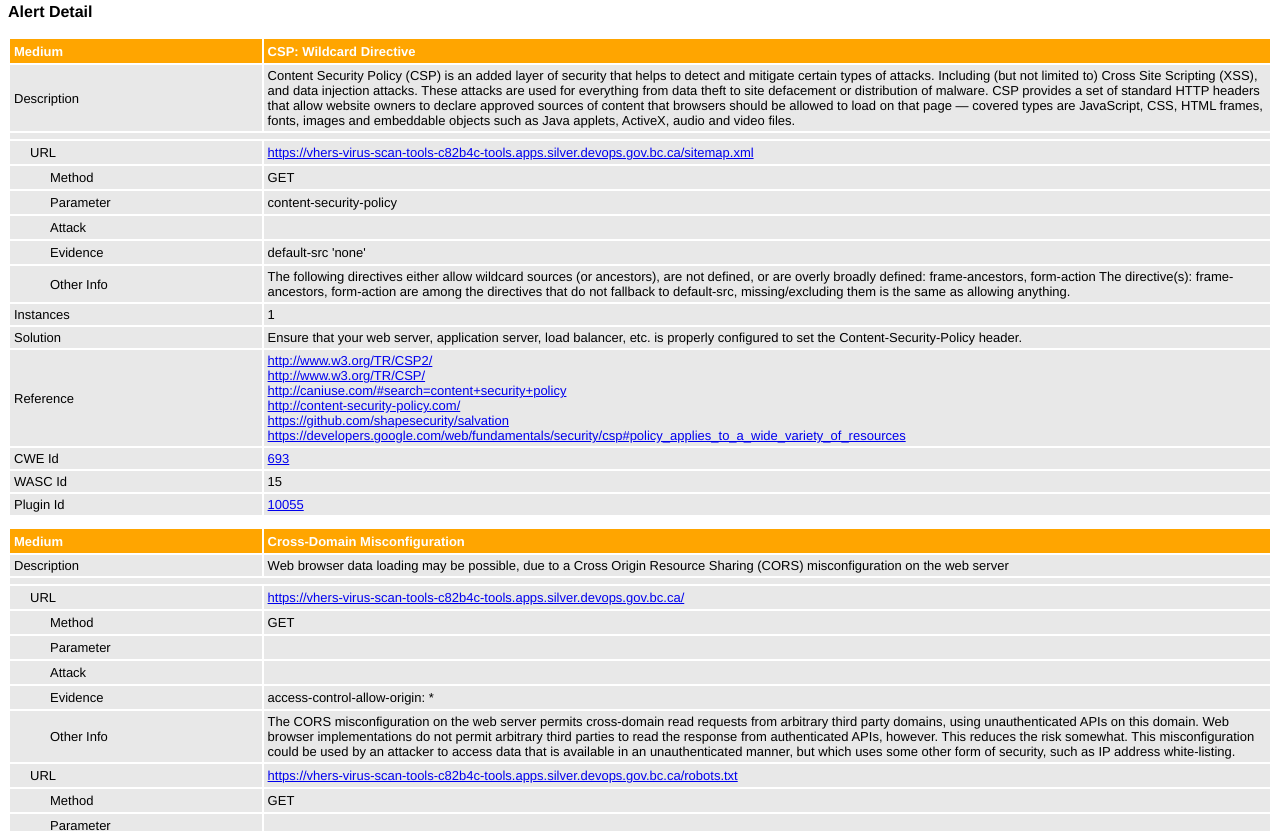
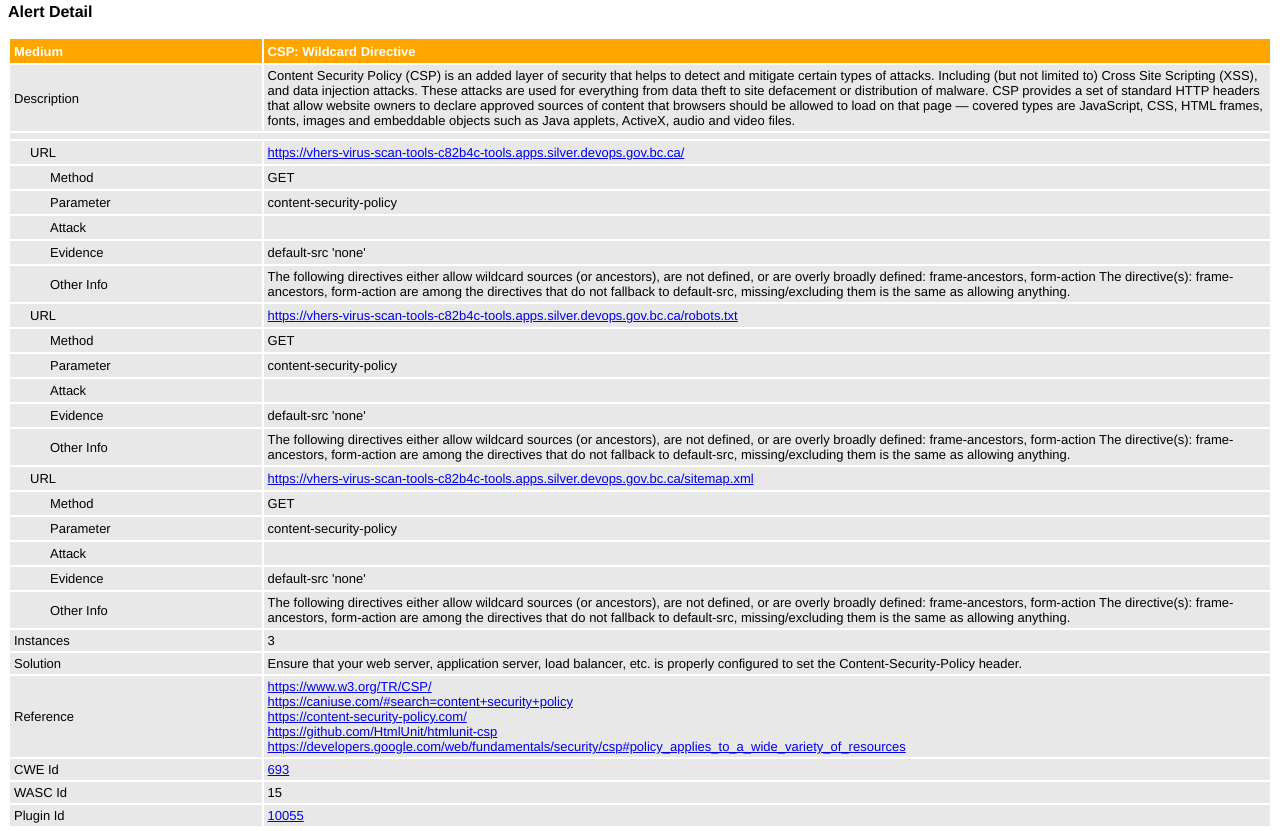
Before and after one commit to bcgov/bc-emli-vhers-scan, a plain HTML site: page report_html.html in a window 1280 px wide. Shown: the part 833-1664 px from the top of the page. Drawn offline with Linux system fonts and the light colour scheme.

Commit message:
Deploying to zap-scan from @ bcgov/bc-emli-vhers-scan@be3ecac24cd279415bf5cdd52e0659fa7d3b6c50 🚀

```diff
--- a/report_html.html
+++ b/report_html.html
@@ -127,7 +127,7 @@ td {
 	</h2>
 
 	<h3>
-		Generated on Thu, 1 Feb 2024 23:03:58
+		Generated on Thu, 1 Feb 2024 23:07:04
 	</h3>
 
 	<h3>
@@ -200,7 +200,7 @@ td {
 			<tr>
 				<td><a href="#10055">CSP: Wildcard Directive</a></td>
 				<td align="center" class="risk-2">Medium</td>
-				<td align="center">1</td>
+				<td align="center">3</td>
 			</tr>
 			<tr>
 				<td><a href="#10098">Cross-Domain Misconfiguration</a></td>
@@ -290,7 +290,7 @@ td {
 					<tr>
 						<td width="20%"
 							class="indent1">URL</td>
-						<td width="80%"><a href="https://vhers-virus-scan-tools-c82b4c-tools.apps.silver.devops.gov.bc.ca/sitemap.xml">https://vhers-virus-scan-tools-c82b4c-tools.apps.silver.devops.gov.bc.ca/sitemap.xml</a></td>
+						<td width="80%"><a href="https://vhers-virus-scan-tools-c82b4c-tools.apps.silver.devops.gov.bc.ca/">https://vhers-virus-scan-tools-c82b4c-tools.apps.silver.devops.gov.bc.ca/</a></td>
 					</tr>
 					<tr>
 						<td width="20%"
@@ -321,9 +321,77 @@ frame-ancestors, form-action
 The directive(s): frame-ancestors, form-action are among the directives that do not fallback to default-src, missing/excluding them is the same as allowing anything.</td>
 					</tr>
 
+					<tr>
+						<td width="20%"
+							class="indent1">URL</td>
+						<td width="80%"><a href="https://vhers-virus-scan-tools-c82b4c-tools.apps.silver.devops.gov.bc.ca/robots.txt">https://vhers-virus-scan-tools-c82b4c-tools.apps.silver.devops.gov.bc.ca/robots.txt</a></td>
+					</tr>
+					<tr>
+						<td width="20%"
+							class="indent2">Method</td>
+						<td width="80%">GET</td>
+					</tr>
+					<tr>
+						<td width="20%"
+							class="indent2">Parameter</td>
+						<td width="80%">content-security-policy</td>
+					</tr>
+					<tr>
+						<td width="20%"
+							class="indent2">Attack</td>
+						<td width="80%"></td>
+					</tr>
+					<tr>
+						<td width="20%"
+							class="indent2">Evidence</td>
+						<td width="80%">default-src &#39;none&#39;</td>
+					</tr>
+					<tr>
+						<td width="20%"
+							class="indent2">Other Info</td>
+						<td width="80%">The following directives either allow wildcard sources (or ancestors), are not defined, or are overly broadly defined:
+frame-ancestors, form-action
+
+The directive(s): frame-ancestors, form-action are among the directives that do not fallback to default-src, missing/excluding them is the same as allowing anything.</td>
+					</tr>
+
+					<tr>
+						<td width="20%"
+							class="indent1">URL</td>
+						<td width="80%"><a href="https://vhers-virus-scan-tools-c82b4c-tools.apps.silver.devops.gov.bc.ca/sitemap.xml">https://vhers-virus-scan-tools-c82b4c-tools.apps.silver.devops.gov.bc.ca/sitemap.xml</a></td>
+					</tr>
+					<tr>
+						<td width="20%"
+							class="indent2">Method</td>
+						<td width="80%">GET</td>
+					</tr>
+					<tr>
+						<td width="20%"
+							class="indent2">Parameter</td>
+						<td width="80%">content-security-policy</td>
+					</tr>
+					<tr>
+						<td width="20%"
+							class="indent2">Attack</td>
+						<td width="80%"></td>
+					</tr>
+					<tr>
+						<td width="20%"
+							class="indent2">Evidence</td>
+						<td width="80%">default-src &#39;none&#39;</td>
+					</tr>
+					<tr>
+						<td width="20%"
+							class="indent2">Other Info</td>
+						<td width="80%">The following directives either allow wildcard sources (or ancestors), are not defined, or are overly broadly defined:
+frame-ancestors, form-action
+
+The directive(s): frame-ancestors, form-action are among the directives that do not fallback to default-src, missing/excluding them is the same as allowing anything.</td>
+					</tr>
+
 				<tr>
 					<td width="20%">Instances</td>
-					<td width="80%">1</td>
+					<td width="80%">3</td>
 				</tr>
 				<tr>
 					<td width="20%">Solution</td>
@@ -335,19 +403,16 @@ The directive(s): frame-ancestors, form-action are among the directives that do
 				<tr>
 					<td width="20%">Reference</td>
 					<td width="80%">
-							<a href="http://www.w3.org/TR/CSP2/">http://www.w3.org/TR/CSP2/</a>
-							<br />
-
-							<a href="http://www.w3.org/TR/CSP/">http://www.w3.org/TR/CSP/</a>
-							<br />
-
-							<a href="http://caniuse.com/#search=content+security+policy">http://caniuse.com/#search=content+security+policy</a>
-							<br />
-
-							<a href="http://content-security-policy.com/">http://content-security-policy.com/</a>
-							<br />
-
-							<a href="https://github.com/shapesecurity/salvation">https://github.com/shapesecurity/salvation</a>
+							<a href="https://www.w3.org/TR/CSP/">https://www.w3.org/TR/CSP/</a>
+							<br />
+
+							<a href="https://caniuse.com/#search=content+security+policy">https://caniuse.com/#search=content+security+policy</a>
+							<br />
+
+							<a href="https://content-security-policy.com/">https://content-security-policy.com/</a>
+							<br />
+
+							<a href="https://github.com/HtmlUnit/htmlunit-csp">https://github.com/HtmlUnit/htmlunit-csp</a>
 							<br />
 
 							<a href="https://developers.google.com/web/fundamentals/security/csp#policy_applies_to_a_wide_variety_of_resources">https://developers.google.com/web/fundamentals/security/csp#policy_applies_to_a_wide_variety_of_resources</a>
@@ -887,10 +952,10 @@ The directive(s): frame-ancestors, form-action are among the directives that do
 				<tr>
 					<td width="20%">Reference</td>
 					<td width="80%">
-							<a href="http://blogs.msdn.com/b/varunm/archive/2013/04/23/remove-unwanted-http-response-headers.aspx">http://blogs.msdn.com/b/varunm/archive/2013/04/23/remove-unwanted-http-response-headers.aspx</a>
-							<br />
-
-							<a href="http://www.troyhunt.com/2012/02/shhh-dont-let-your-response-headers.html">http://www.troyhunt.com/2012/02/shhh-dont-let-your-response-headers.html</a>
+							<a href="https://owasp.org/www-project-web-security-testing-guide/v42/4-Web_Application_Security_Testing/01-Information_Gathering/08-Fingerprint_Web_Application_Framework">https://owasp.org/www-project-web-security-testing-guide/v42/4-Web_Application_Security_Testing/01-Information_Gathering/08-Fingerprint_Web_Application_Framework</a>
+							<br />
+
+							<a href="https://www.troyhunt.com/2012/02/shhh-dont-let-your-response-headers.html">https://www.troyhunt.com/2012/02/shhh-dont-let-your-response-headers.html</a>
 
 						</td>
 				</tr>
@@ -1042,13 +1107,13 @@ The directive(s): frame-ancestors, form-action are among the directives that do
 							<a href="https://owasp.org/www-community/Security_Headers">https://owasp.org/www-community/Security_Headers</a>
 							<br />
 
-							<a href="http://en.wikipedia.org/wiki/HTTP_Strict_Transport_Security">http://en.wikipedia.org/wiki/HTTP_Strict_Transport_Security</a>
-							<br />
-
-							<a href="http://caniuse.com/stricttransportsecurity">http://caniuse.com/stricttransportsecurity</a>
-							<br />
-
-							<a href="http://tools.ietf.org/html/rfc6797">http://tools.ietf.org/html/rfc6797</a>
+							<a href="https://en.wikipedia.org/wiki/HTTP_Strict_Transport_Security">https://en.wikipedia.org/wiki/HTTP_Strict_Transport_Security</a>
+							<br />
+
+							<a href="https://caniuse.com/stricttransportsecurity">https://caniuse.com/stricttransportsecurity</a>
+							<br />
+
+							<a href="https://datatracker.ietf.org/doc/html/rfc6797">https://datatracker.ietf.org/doc/html/rfc6797</a>
 
 						</td>
 				</tr>
```
Also changed, not shown: report_json.json (+30 -14 lines), report_md.md (+29 -12 lines).
